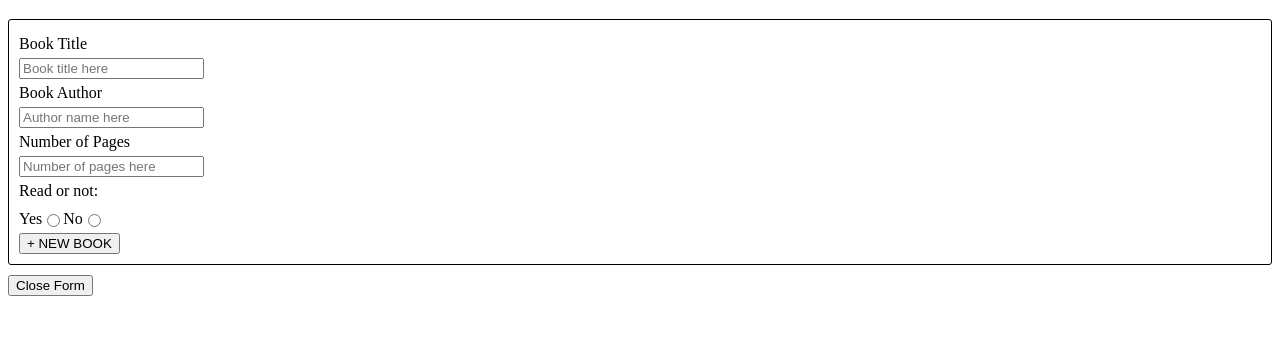
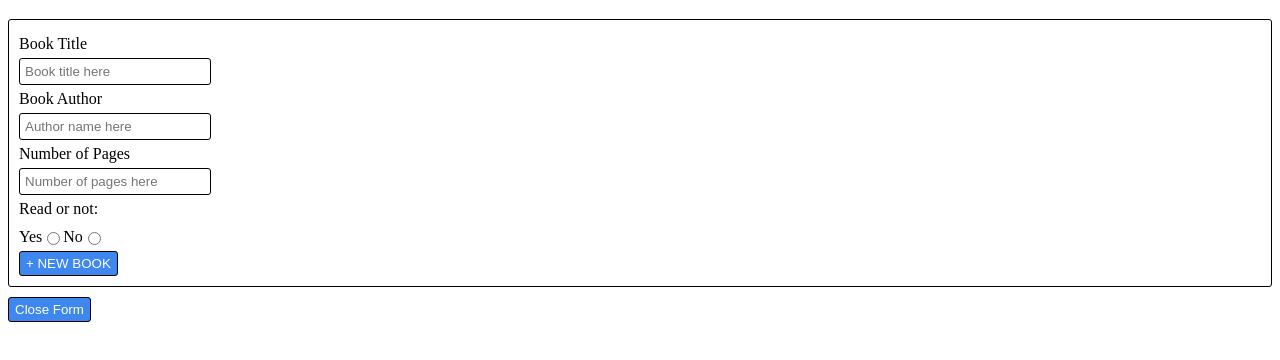
Before and after one commit to Yang-Yi-Shen/library, a plain HTML site: page index.html in a window 1280 px wide. Shown: the part 62-422 px from the top of the page. Drawn offline with Linux system fonts and the light colour scheme.

Commit message:
Added style for inputs, buttons & changed colors

```diff
--- a/style.css
+++ b/style.css
@@ -11,9 +11,32 @@ form label {
     margin: 5px 0px;
 }
 
+input[type='text'], input[type='number'] {
+    border: 1px solid black;
+    border-radius: 3px;
+    height: 25px;
+    width: 180px;
+    padding: 0px 5px;
+}
+
 #radios {
     display: flex;
     align-items: center;
+}
+
+button {
+    border: 1px solid black;
+    border-radius: 3px;
+    height: 25px;
+    color: white;
+}
+
+#submit-btn {
+    background-color: rgb(61, 135, 239);
+}
+
+#open-form-btn {
+    background-color: rgb(61, 135, 239);
 }
 
 /*CSS for books*/
@@ -31,8 +54,8 @@ form label {
 
 .delete-button {
     background-color: rgb(255, 92, 92);
-    border: 1px solid;
-    border-radius: 2px;
+    border: 1px solid black;
+    border-radius: 3px;
     margin: 0px 5px;
 }
 
@@ -41,9 +64,8 @@ form label {
 }
 
 .toggle-read-button {
-    background-color: rgb(93, 166, 255);
-    border: 1px solid;
-    border-radius: 2px;
+    border: 1px solid black;
+    border-radius: 3px;
     margin: 0px 5px;
 }
 
```
